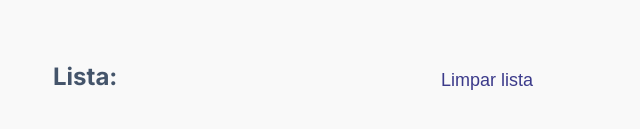
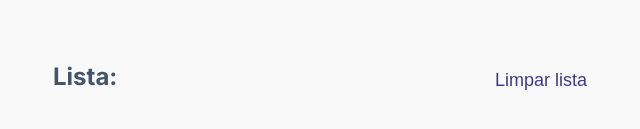
Before and after one commit to Gogah1987/Entra21-Desafio-Semana04, a plain HTML site: page index.html in a window 1280 px wide. Shown: the part 431-560 px from the top of the page, without its empty margins (320-960 px from the left). Drawn offline with Linux system fonts and the light colour scheme.

Commit message:
ajustes css botão limpar

```diff
--- a/style.css
+++ b/style.css
@@ -96,6 +96,7 @@ section {
 
 section .listContent {
   display: flex;
+  justify-items: center;
   justify-content: space-between;
   height: 29px;
   margin-bottom: 37px;
@@ -113,6 +114,7 @@ section .listContent button {
   color: var(--button-color);
   font-size: 18px;
   font-weight: 400;
+  width: fit-content;
 }
 
 section .listContent button:hover {
```
